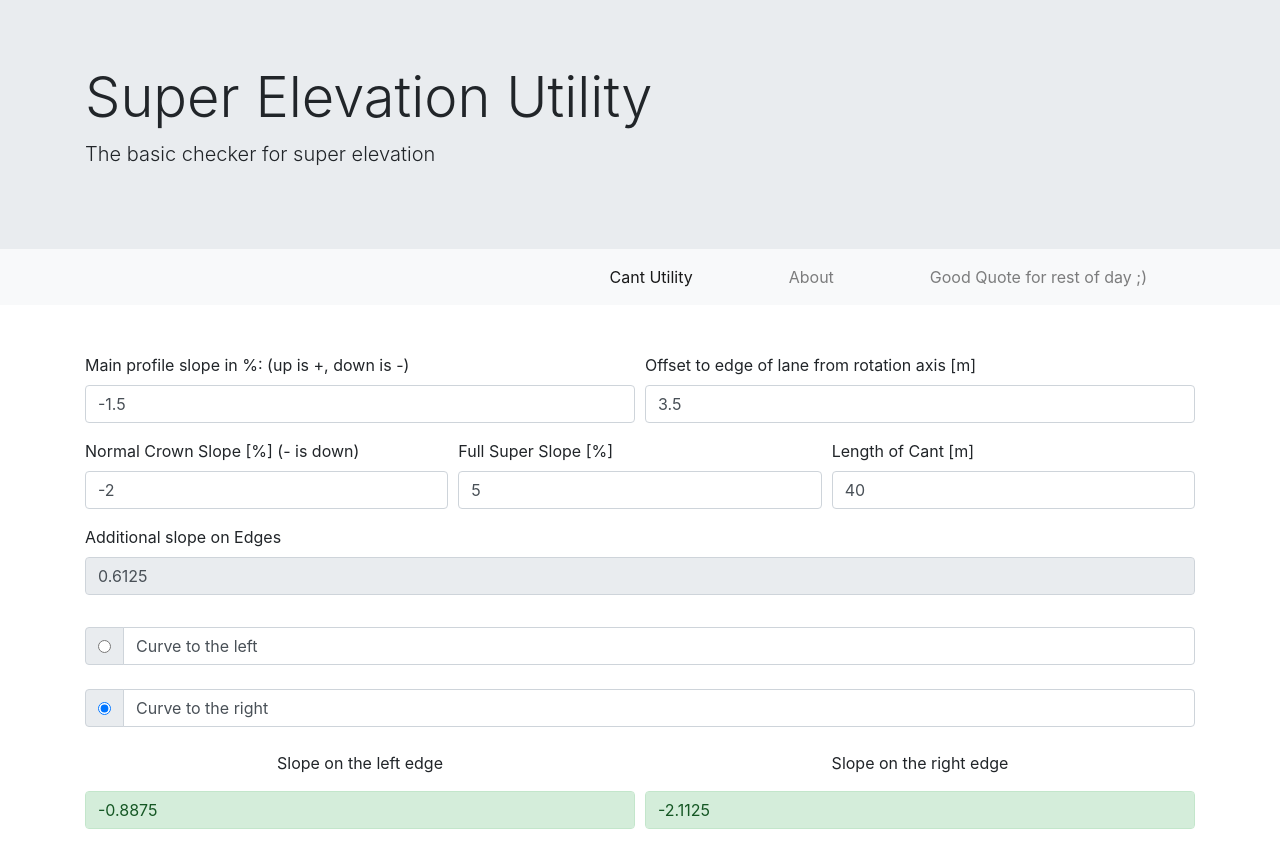
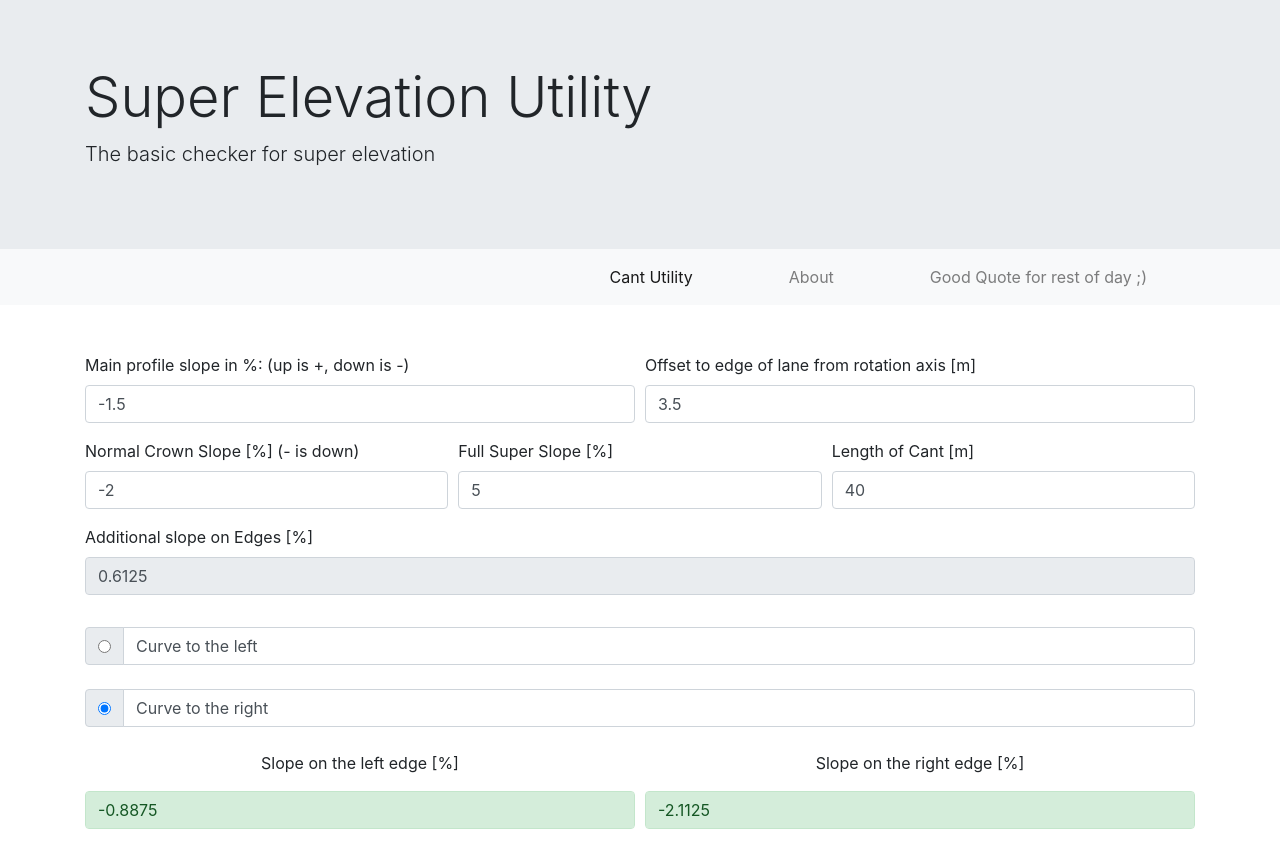
Before and after one commit to Lkubok/reactCant, a React (Create React App) app: page /cant in a window 1280 px wide. Built offline with nearby package versions, Linux system fonts and the light colour scheme; no server answers.

Commit message:
code cleanup

```diff
--- a/src/components/Cant.jsx
+++ b/src/components/Cant.jsx
@@ -130,7 +130,7 @@ export class Cant extends Component {
         </div>
 
         <div className="form-group">
-          <label htmlFor="additionalSlope">Additional slope on Edges</label>
+          <label htmlFor="additionalSlope">Additional slope on Edges [%]</label>
           <input
             type="text"
             className="form-control"
--- a/src/components/CantParams.jsx
+++ b/src/components/CantParams.jsx
@@ -18,13 +18,13 @@ export class CantParams extends PureComponent {
     return (
       <div className="form-row">
         <div className="form-group col-md-6">
-          <p className="text-center">Slope on the left edge</p>
+          <p className="text-center">Slope on the left edge [%]</p>
           <div className={`form-control ${this.checkEdgeSlope("left")}`}>
             {this.props.leftSlope}
           </div>
         </div>
         <div className="form-group col-md-6">
-          <p className="text-center">Slope on the right edge</p>
+          <p className="text-center">Slope on the right edge [%]</p>
           <div className={`form-control ${this.checkEdgeSlope("right")}`}>
             {this.props.rightSlope}
           </div>
```
